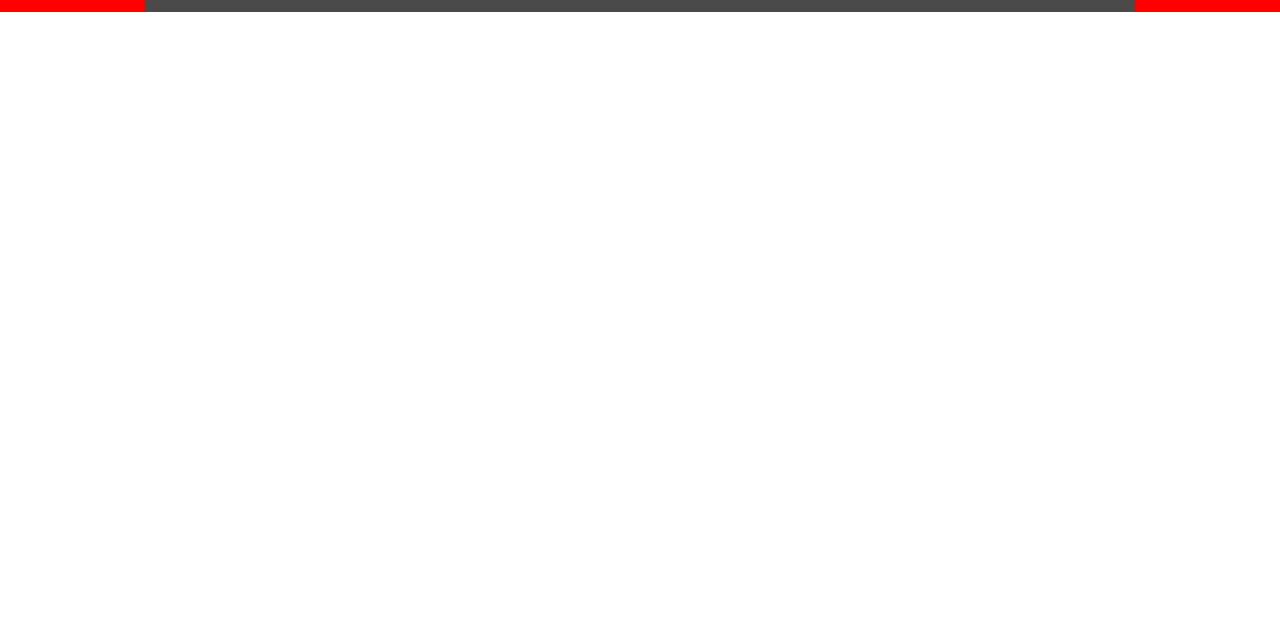
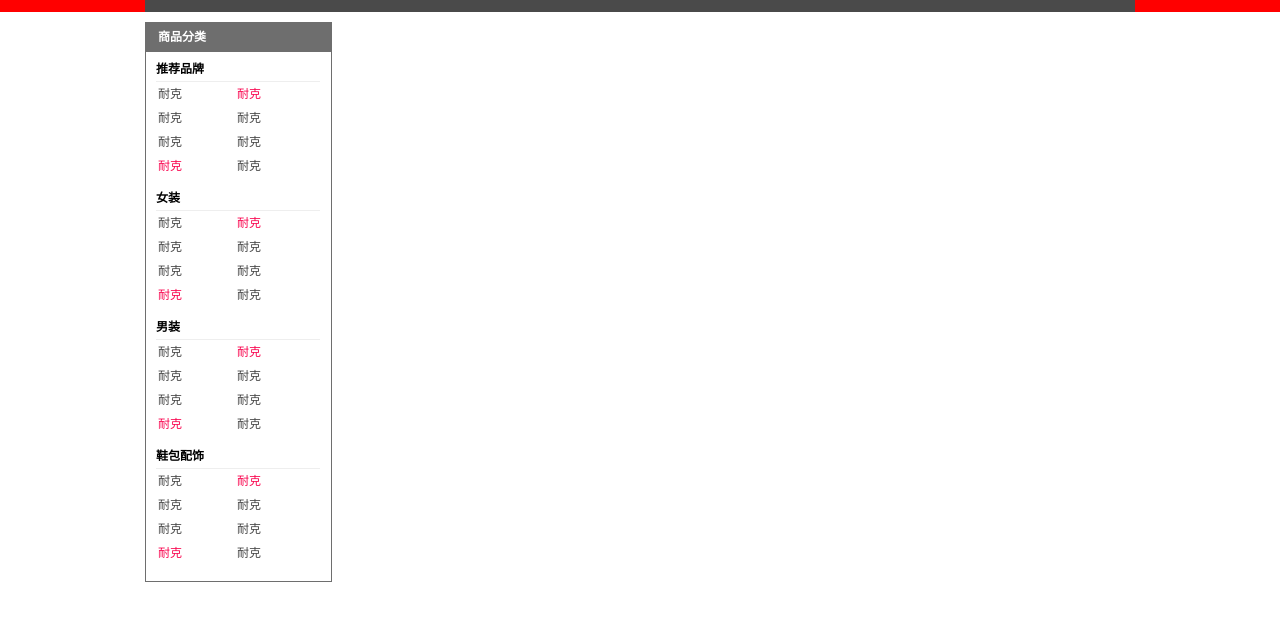
Before and after one commit to firKing/myWork, a PHP site: page /DbName/website/index.html in a window 1280 px wide. Shown: the part 93-714 px from the top of the page. Run offline with PHP 8.4, Linux system fonts and the light colour scheme.

Commit message:
8/18--borderTriangle

```diff
--- a/website/index.html
+++ b/website/index.html
@@ -77,7 +77,66 @@
 			</div>
 		</div>
 	</div>
-	<div id="content"></div>
+	<div id="content">
+		<div class="janeshop">
+			<div id="jnCatalog">
+				<h2 title="商品分类">商品分类</h2>
+				<div class="jnCatainfo">
+					<h3>推荐品牌</h3>
+					<ul>
+						<li><a href="#logo">耐克</a></li>
+						<li><a href="#logo" class="promoted">耐克</a></li>
+						<li><a href="#logo">耐克</a></li>
+						<li><a href="#logo">耐克</a></li>
+						<li><a href="#logo">耐克</a></li>
+						<li><a href="#logo">耐克</a></li>
+						<li><a href="#logo" class="promoted">耐克</a></li>
+						<li><a href="#logo">耐克</a></li>
+					</ul>
+					<br class="clear">
+					<h3>女装</h3>
+					<ul>
+						<li><a href="#logo">耐克</a></li>
+						<li><a href="#logo" class="promoted">耐克</a></li>
+						<li><a href="#logo">耐克</a></li>
+						<li><a href="#logo">耐克</a></li>
+						<li><a href="#logo">耐克</a></li>
+						<li><a href="#logo">耐克</a></li>
+						<li><a href="#logo" class="promoted">耐克</a></li>
+						<li><a href="#logo">耐克</a></li>
+					</ul>
+					<br class="clear">
+					<h3>男装</h3>
+					<ul>
+						<li><a href="#logo">耐克</a></li>
+						<li><a href="#logo" class="promoted">耐克</a></li>
+						<li><a href="#logo">耐克</a></li>
+						<li><a href="#logo">耐克</a></li>
+						<li><a href="#logo">耐克</a></li>
+						<li><a href="#logo">耐克</a></li>
+						<li><a href="#logo" class="promoted">耐克</a></li>
+						<li><a href="#logo">耐克</a></li>
+					</ul>
+					<br class="clear">
+					<h3>鞋包配饰</h3>
+					<ul>
+						<li><a href="#logo">耐克</a></li>
+						<li><a href="#logo" class="promoted">耐克</a></li>
+						<li><a href="#logo">耐克</a></li>
+						<li><a href="#logo">耐克</a></li>
+						<li><a href="#logo">耐克</a></li>
+						<li><a href="#logo">耐克</a></li>
+						<li><a href="#logo" class="promoted">耐克</a></li>
+						<li><a href="#logo">耐克</a></li>
+					</ul>
+					<br class="clear">
+				</div>
+			</div>
+			<div id="jnImageroll"></div>
+			<div id="jnNotice"></div>
+			<div id="jnBrand"></div>
+		</div>
+	</div>
 	<div id="footer"></div>
 </body>
 </html>
--- a/website/styles/main.css
+++ b/website/styles/main.css
@@ -77,3 +77,122 @@
 	padding: 10px 20px;
 	width: 450px;
 }
+.jnNav .subitem dl {
+	border-top: 1px dashed #c4c4c4;
+	overflow: hidden;
+	padding: 8px 0;
+	float: left;
+}
+.jnNav .subitem dt{
+	float: left;
+	font-weight: bold;
+	line-height: 16px;
+	padding: 4px 3px;
+	text-align: center;
+	width: 76px;
+}
+.jnNav .subitem dd{
+	float: left;
+	overflow: hidden;
+	padding: 0;
+	width: 364px;
+}
+#content{
+	clear: left;
+	margin: 0 auto;
+	position: relative;
+	width: 990px;
+}
+.janeshop{
+	height: 560px;
+	overflow: hidden;
+	padding: 10px 0;
+}
+#jnCatalog{
+	float: left;
+	height: 560px;
+	margin: 0 11px 0 0;
+	overflow: hidden;
+	width: 187px;
+}
+#jnImageroll{
+	float: left;
+	height: 320px;
+	margin: 0 11px 0 0;
+	overflow: hidden;
+	position: relative;
+	width: 550px;
+}
+#jnNotice{
+	float: left;
+	height: 321px;
+	overflow: hidden;
+	width: 230px;
+}
+#jnBrand{
+	float: left;
+	height: 230px;
+	margin: 10px 0 0;
+	overflow: hidden;
+	width: 790px;
+}
+#jnCatalog{
+	float: left;
+	height: 560px;
+	margin: 0 11px 0 0;
+	overflow: hidden;
+	width: 187px;
+}
+#jnCatalog h2{
+	height: 30px;
+	line-height: 30px;
+	color: #fff;
+	font-size: 12px;
+	text-indent: 13px;
+	background-color: #6e6e6e;
+}
+.jnCatainfo{
+	border: 1px solid #6e6e6e;
+	border-style: none solid solid;
+	border-width: 0 1px 1px;
+	height: 524px;
+	overflow: hidden;
+	padding: 5px 10px 0;
+	width: 165px;
+}
+.jnCatainfo h3{
+	border-bottom: 1px solid #eee;
+	height: 24px;
+	line-height: 24px;
+	width: 164px;
+}
+.jnCatainfo ul{
+	float: left;
+	padding: 0 2px 8px;
+}
+.jnCatainfo li{
+	color: #aeadae;
+	float: left;
+	height: 24px;
+	line-height: 24px;
+	width: 79px;
+	overflow: hidden;
+	position: relative;
+}
+.jnCatainfo li a{
+	color: #444;
+}
+.jnCatainfo li a:hover{
+	color: #008cd7;
+	text-decoration: none;
+}
+.jnCatainfo li a.promoted{
+	color: #f9044e;
+}
+.jnCatainfo li .hot{
+	background: yellow;
+	height: 16px;
+	position: absolute;
+	top: 0;
+	width: 21px;
+}
```
Also changed, not shown: borderTriangle.html (added, +34 -0 lines).
